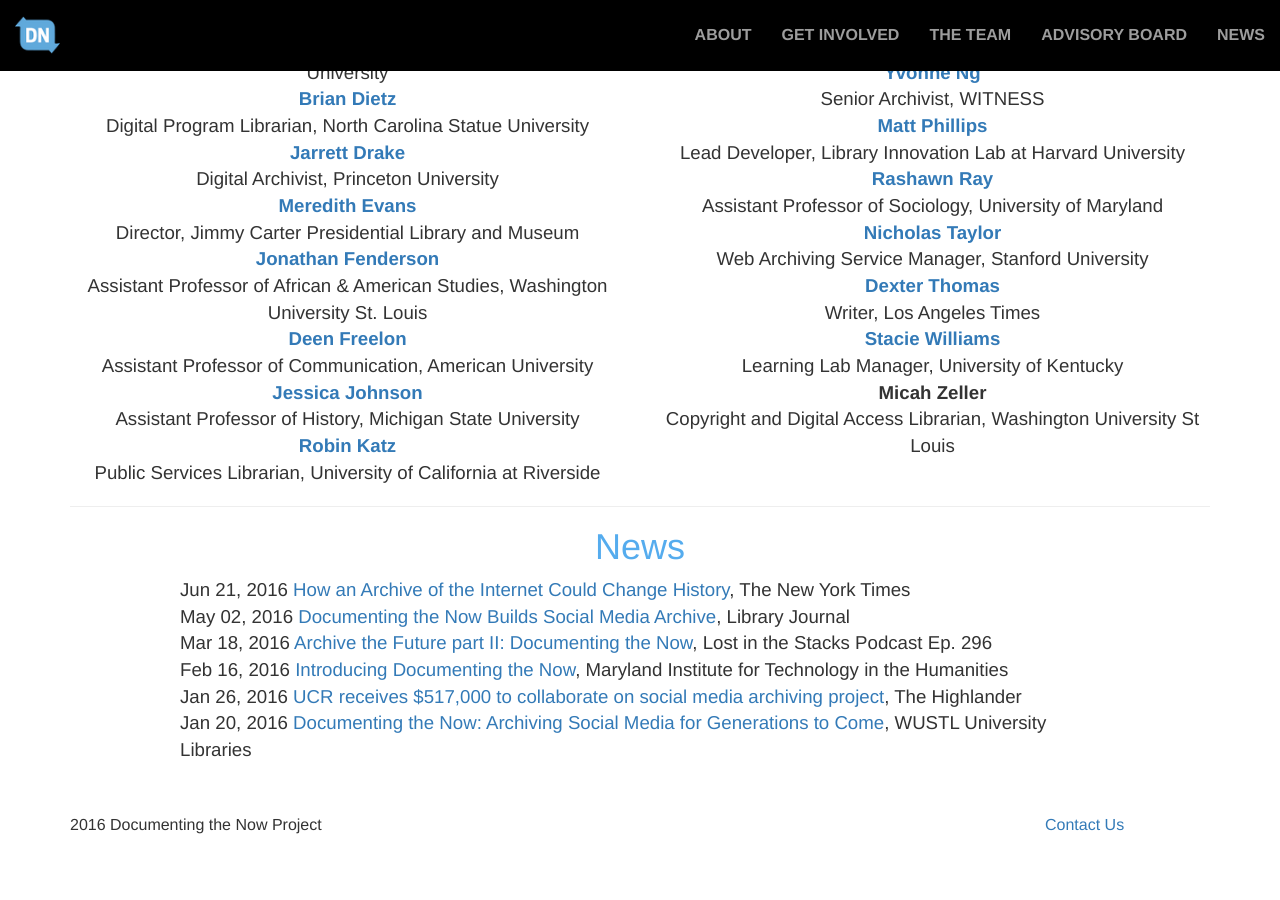
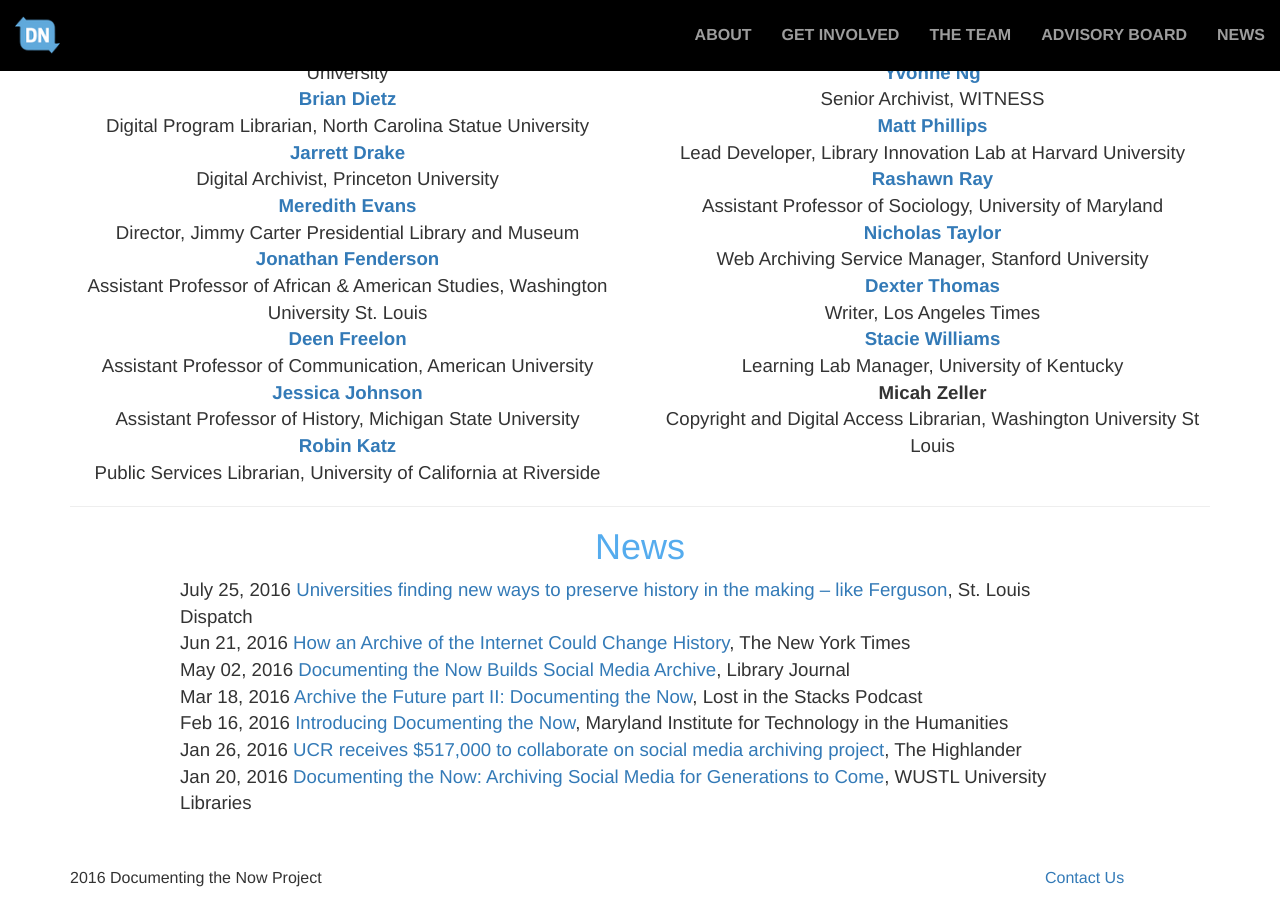
Before and after one commit to DocNow/docnow.github.io, a Jekyll site: the page built from index.html, in a window 1280 px wide and 900 px high, scrolled down 3231 px. Built offline with Jekyll 4.4.1, drawn with Linux system fonts in a browser that asks for light colours; before the commit the page ends 4077 px from its top, so only the background shows below that.

Commit message:
added stl dispatch story

```diff
--- a/index.html
+++ b/index.html
@@ -244,9 +244,10 @@
         <section id="news">
             <h1>News</h1>
             <div class="col-lg-offset-1 col-lg-10 news-items">
+                July 25, 2016 <a href="http://www.stltoday.com/news/local/education/universities-finding-new-ways-to-preserve-history-in-the-making/article_d15e43a9-356b-5eb7-be4d-d95887e83ef2.html">Universities finding new ways to preserve history in the making – like Ferguson</a>, St. Louis Dispatch<br>
                 Jun 21, 2016 <a href="http://www.nytimes.com/2016/06/26/magazine/how-an-archive-of-the-internet-could-change-history.html?_r=0" target="_blank">How an Archive of the Internet Could Change History</a>, The New York Times<br>
                 May 02, 2016 <a href="http://lj.libraryjournal.com/2016/05/digital-content/documenting-the-now-builds-social-media-archive" target="_blank">Documenting the Now Builds Social Media Archive</a>, Library Journal<br>
-                Mar 18, 2016 <a href="https://smartech.gatech.edu/handle/1853/54621" target="_blank">Archive the Future part II: Documenting the Now</a>, Lost in the Stacks Podcast Ep. 296<br>
+                Mar 18, 2016 <a href="https://smartech.gatech.edu/handle/1853/54621" target="_blank">Archive the Future part II: Documenting the Now</a>, Lost in the Stacks Podcast<br>
                 Feb 16, 2016 <a href="http://mith.umd.edu/introducing-documenting-the-now/" target="_blank">Introducing Documenting the Now</a>, Maryland Institute for Technology in the Humanities<br>
                 Jan 26, 2016 <a href="http://www.highlandernews.org/22196/ucr-receives-517000-to-collaborate-on-social-media-archiving-project/" target="_blank">UCR receives $517,000 to collaborate on social media archiving project</a>, The Highlander<br>
                 Jan 20, 2016 <a href="http://library.wustl.edu/8497-2/" target="_blank">Documenting the Now: Archiving Social Media for Generations to Come</a>, WUSTL University Libraries<br>
```
